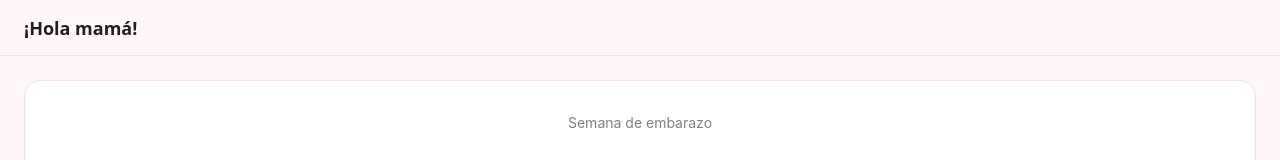
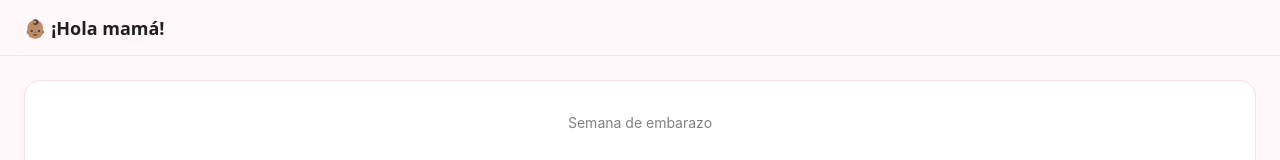
Before and after one commit to rsolanodev/tensiometro-calendar, a Next.js app: page / in a window 1280 px wide. Shown: the top 160 px of the page. Built offline with nearby package versions, Linux system fonts and the light colour scheme.

Commit message:
Update date utilities to use Spain timezone (Europe/Madrid)

```diff
--- a/src/app/page.tsx
+++ b/src/app/page.tsx
@@ -81,7 +81,7 @@ export default function Home() {
   return (
     <>
       <header className="app-bar">
-        <h1 className="text-headline-sm flex-1">¡Hola mamá!</h1>
+        <h1 className="text-headline-sm flex-1">👶🏽 ¡Hola mamá!</h1>
       </header>
 
       <main className="flex-1 px-lg py-lg space-y-lg">
--- a/src/lib/helpers.ts
+++ b/src/lib/helpers.ts
@@ -59,5 +59,5 @@ export function formatSpainTime(isoStr: string) {
 }
 
 export function isNormal(systolic: number, diastolic: number) {
-  return systolic < 130 && diastolic < 85;
+  return systolic < 140 && diastolic < 90;
 }
```
Also changed, not shown: 1 other file (tests, documents, lock files or other folders).
